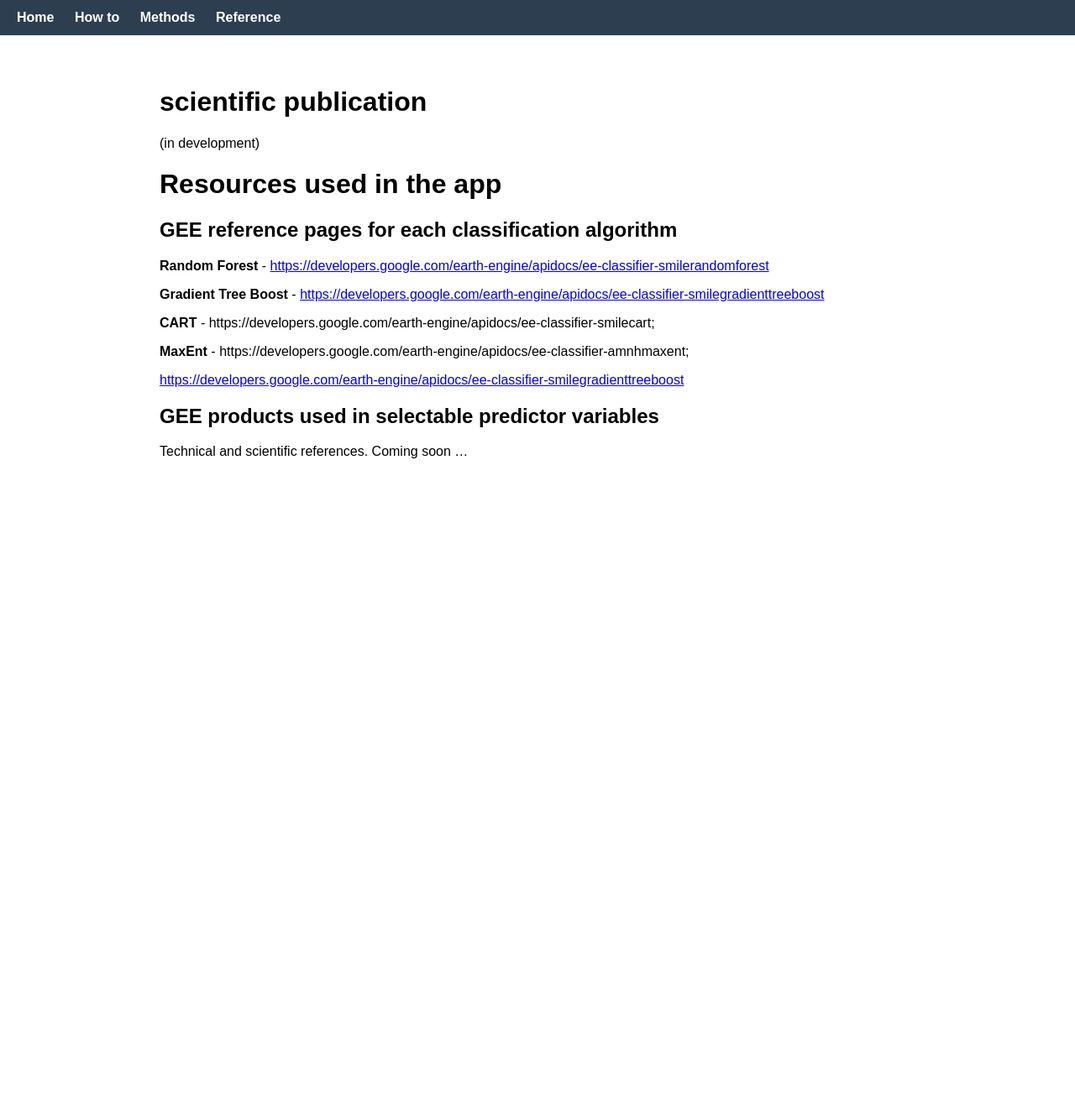
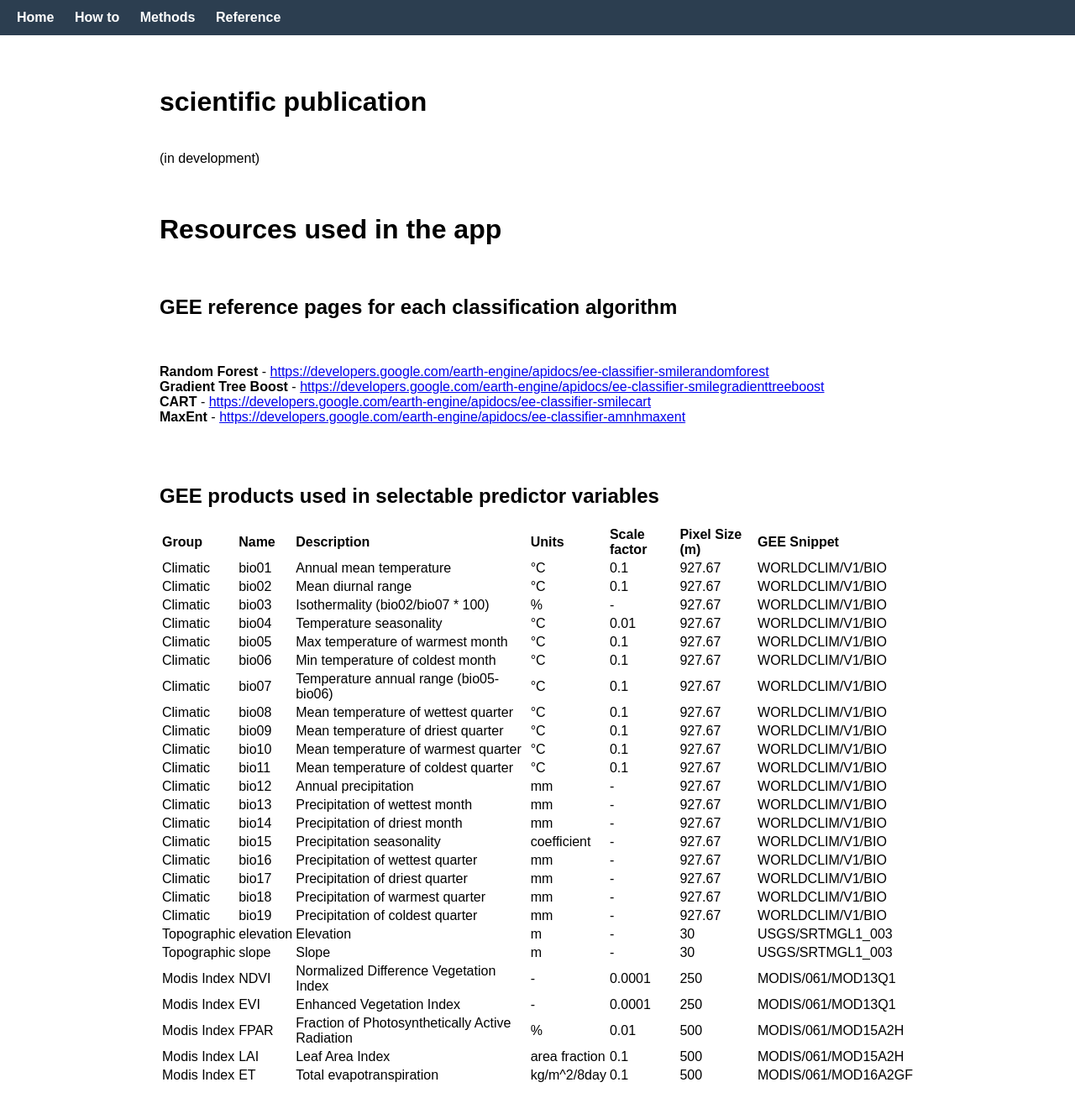
Before and after one commit to JoaoAlirio/geemod, a Jekyll site: the page built from reference.md, in a window 1280 px wide. Shown: the whole page at 84% size. Built offline with Jekyll 4.4.1, drawn with Linux system fonts in a browser that asks for light colours; before the commit the page ends 900 px from its top, so only the background shows below that.

Commit message:
Add references for classification algorithms and GEE products

```diff
--- a/reference.md
+++ b/reference.md
@@ -5,26 +5,52 @@ body_class: left-align
 ---
 
 # scientific publication
+<br>
 (in development)
+<br>
+<br>
 
 # Resources used in the app
+<br>
 
 ## GEE reference pages for each classification algorithm
+<br>
 
 **Random Forest** - <a href="https://developers.google.com/earth-engine/apidocs/ee-classifier-smilerandomforest" target="_blank">https://developers.google.com/earth-engine/apidocs/ee-classifier-smilerandomforest</a>
+**Gradient Tree Boost** - <a href="https://developers.google.com/earth-engine/apidocs/ee-classifier-smilegradienttreeboost" target="_blank">https://developers.google.com/earth-engine/apidocs/ee-classifier-smilegradienttreeboost</a>
+**CART** - <a href="https://developers.google.com/earth-engine/apidocs/ee-classifier-smilecart" target="_blank">https://developers.google.com/earth-engine/apidocs/ee-classifier-smilecart</a>
+**MaxEnt** - <a href="https://developers.google.com/earth-engine/apidocs/ee-classifier-amnhmaxent" target="_blank">https://developers.google.com/earth-engine/apidocs/ee-classifier-amnhmaxent</a>
 
-**Gradient Tree Boost** - <a href="https://developers.google.com/earth-engine/apidocs/ee-classifier-smilegradienttreeboost" target="_blank">https://developers.google.com/earth-engine/apidocs/ee-classifier-smilegradienttreeboost</a>
-
-**CART** - https://developers.google.com/earth-engine/apidocs/ee-classifier-smilecart;
-
-**MaxEnt** - https://developers.google.com/earth-engine/apidocs/ee-classifier-amnhmaxent;
-
-<a href="https://developers.google.com/earth-engine/apidocs/ee-classifier-smilegradienttreeboost" target="_blank">https://developers.google.com/earth-engine/apidocs/ee-classifier-smilegradienttreeboost</a>
+<br>
+<br>
 
 ## GEE products used in selectable predictor variables
 
-
-
-
-
-Technical and scientific references. Coming soon ...
+|Group|Name|Description|Units|Scale factor|Pixel Size (m)|GEE Snippet|
+|--|---|------|-|--|--|---|
+|Climatic|bio01|Annual mean temperature|°C|0.1|927.67|WORLDCLIM/V1/BIO|
+|Climatic|bio02|Mean diurnal range|°C|0.1|927.67|WORLDCLIM/V1/BIO|
+|Climatic|bio03|Isothermality (bio02/bio07 * 100)|%| - |927.67|WORLDCLIM/V1/BIO|
+|Climatic|bio04|Temperature seasonality|°C|0.01|927.67|WORLDCLIM/V1/BIO|
+|Climatic|bio05|Max temperature of warmest month|°C|0.1|927.67|WORLDCLIM/V1/BIO|
+|Climatic|bio06|Min temperature of coldest month|°C|0.1|927.67|WORLDCLIM/V1/BIO|
+|Climatic|bio07|Temperature annual range (bio05-bio06)|°C|0.1|927.67|WORLDCLIM/V1/BIO|
+|Climatic|bio08|Mean temperature of wettest quarter|°C|0.1|927.67|WORLDCLIM/V1/BIO|
+|Climatic|bio09|Mean temperature of driest quarter|°C|0.1|927.67|WORLDCLIM/V1/BIO|
+|Climatic|bio10|Mean temperature of warmest quarter|°C|0.1|927.67|WORLDCLIM/V1/BIO|
+|Climatic|bio11|Mean temperature of coldest quarter|°C|0.1|927.67|WORLDCLIM/V1/BIO|
+|Climatic|bio12|Annual precipitation|mm| - |927.67|WORLDCLIM/V1/BIO|
+|Climatic|bio13|Precipitation of wettest month|mm| - |927.67|WORLDCLIM/V1/BIO|
+|Climatic|bio14|Precipitation of driest month|mm| - |927.67|WORLDCLIM/V1/BIO|
+|Climatic|bio15|Precipitation seasonality|coefficient| - |927.67|WORLDCLIM/V1/BIO|
+|Climatic|bio16|Precipitation of wettest quarter|mm| - |927.67|WORLDCLIM/V1/BIO|
+|Climatic|bio17|Precipitation of driest quarter|mm| - |927.67|WORLDCLIM/V1/BIO|
+|Climatic|bio18|Precipitation of warmest quarter|mm| - |927.67|WORLDCLIM/V1/BIO|
+|Climatic|bio19|Precipitation of coldest quarter|mm| - |927.67|WORLDCLIM/V1/BIO|
+|Topographic|elevation|Elevation|m| - |30|USGS/SRTMGL1_003|
+|Topographic|slope|Slope|m| - |30|USGS/SRTMGL1_003|
+|Modis Index|NDVI|Normalized Difference Vegetation Index| - |0.0001|250|MODIS/061/MOD13Q1|
+|Modis Index|EVI|Enhanced Vegetation Index| - |0.0001|250|MODIS/061/MOD13Q1|
+|Modis Index|FPAR|Fraction of Photosynthetically Active Radiation|%|0.01|500|MODIS/061/MOD15A2H|
+|Modis Index|LAI|Leaf Area Index|area fraction|0.1|500|MODIS/061/MOD15A2H|
+|Modis Index|ET|Total evapotranspiration|kg/m^2/8day|0.1|500|MODIS/061/MOD16A2GF|
```
